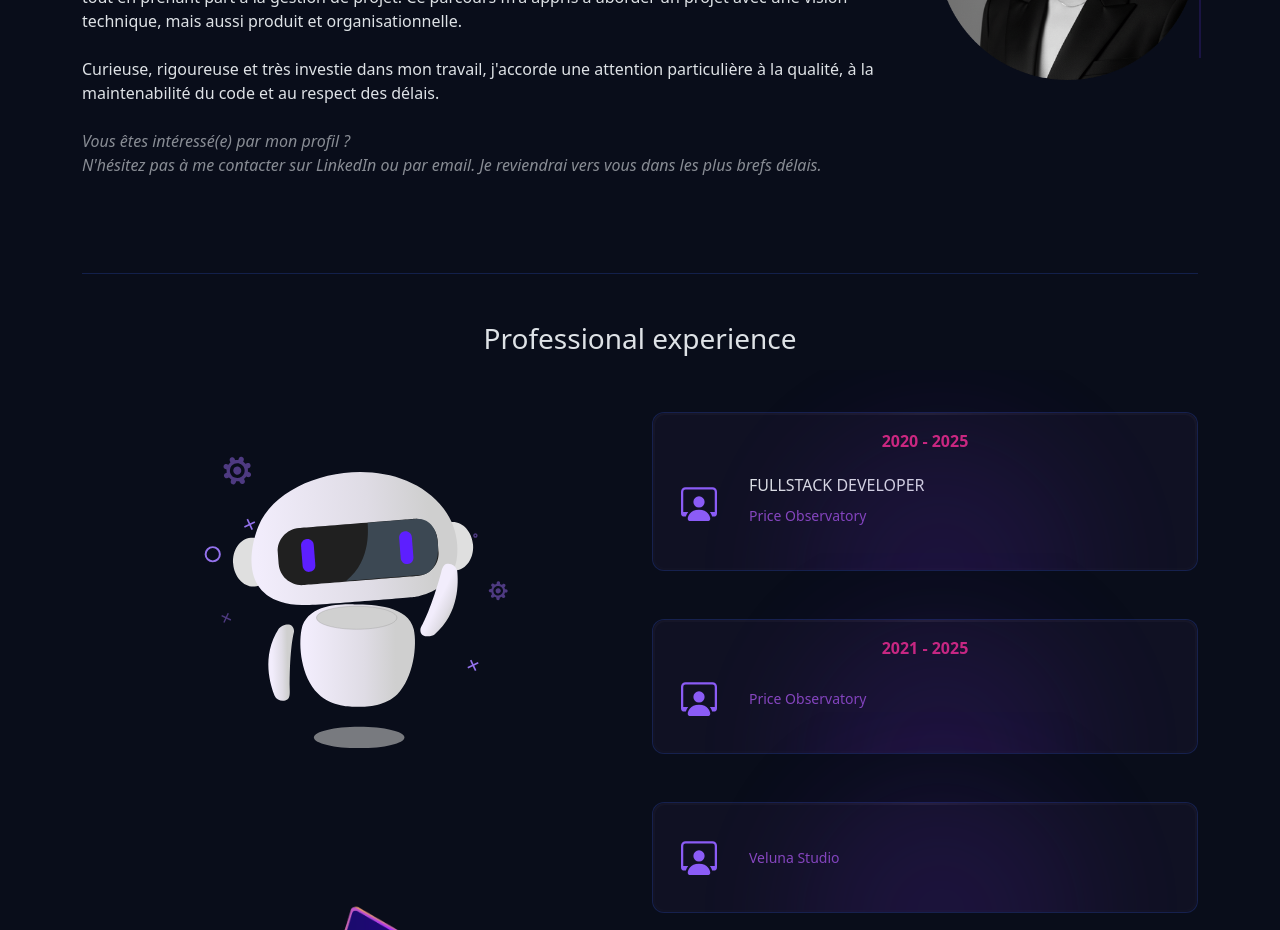
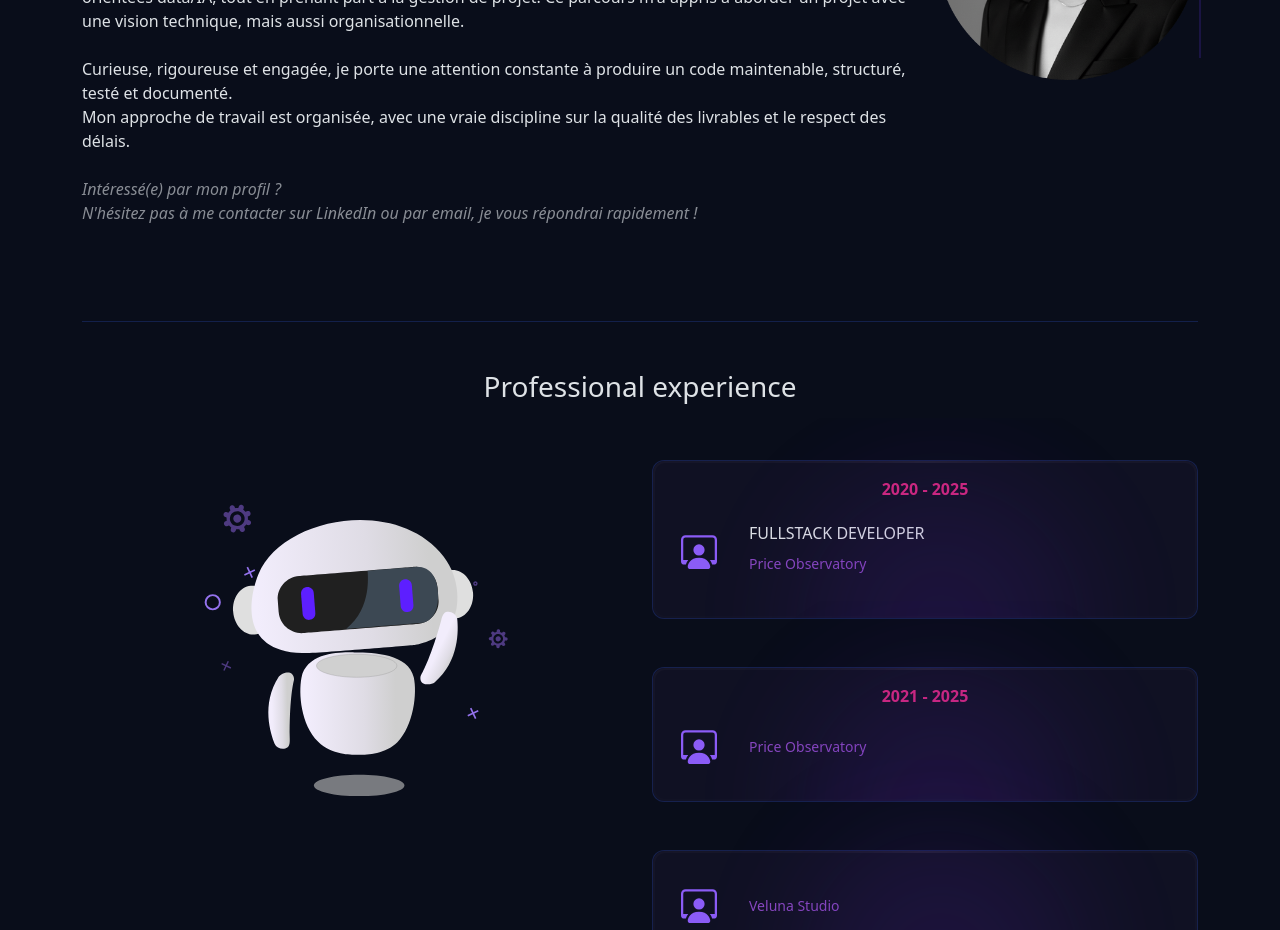
Before and after one commit to git-thu-thao-nguyen/portfolio-v2, a React (Vite) app: page / in a window 1280 px wide. Shown: the part 880-1810 px from the top of the page. Built offline with nearby package versions, Linux system fonts and the light colour scheme.

Commit message:
update profile

```diff
--- a/src/components/sections/introduction/index.tsx
+++ b/src/components/sections/introduction/index.tsx
@@ -27,17 +27,19 @@ const Introduction = () => {
                         🎓 Diplômée d'un Bac+5 en Informatique, je cumule plus de 5 ans d'expérience en développement web, automatisation et projets data, à travers des missions en entreprise et une aventure entrepreneuriale.
                         <br />
                         <br />
-                        J'ai travaillé sur des technologies web, des outils full-stack, des workflows automatisés et des solutions data/IA, tout en prenant part à la gestion de projet. Ce parcours m'a appris à aborder un projet avec une vision technique, mais aussi produit et organisationnelle.
+                        J'ai travaillé sur des technologies web, des outils full-stack, des workflows automatisés et des solutions orientées data/IA, tout en prenant part à la gestion de projet. Ce parcours m'a appris à aborder un projet avec une vision technique, mais aussi organisationnelle.
                         <br />
                         <br />
-                        Curieuse, rigoureuse et très investie dans mon travail, j'accorde une attention particulière à la qualité, à la maintenabilité du code et au respect des délais.
+                        Curieuse, rigoureuse et engagée, je porte une attention constante à produire un code maintenable, structuré, testé et documenté.
+                        <br />
+                        Mon approche de travail est organisée, avec une vraie discipline sur la qualité des livrables et le respect des délais.
                         <br />
                         <br />
                         <i>
                             <span className='fw-light' style={{ opacity: 0.6 }}>
-                                Vous êtes intéressé(e) par mon profil ?
+                                Intéressé(e) par mon profil ?
                                 <br />
-                                N'hésitez pas à me contacter sur LinkedIn ou par email. Je reviendrai vers vous dans les plus brefs délais.
+                                N'hésitez pas à me contacter sur LinkedIn ou par email, je vous répondrai rapidement !
                             </span>
                         </i>
 
--- a/src/helpers/data.ts
+++ b/src/helpers/data.ts
@@ -56,7 +56,7 @@ export const EXPERIENCES = [
             fr: [
             "Planification, chiffrage et suivi des projets clients, avec des livraisons conformes aux délais et exigences.",
             "Pilotage d'une équipe technique de 5 personnes à distance, chargée de mettre en place la solution pour les clients",
-            "Plus de 50 clients déployés, parmi lesquels : Schneider, Michelin, SFR, Carrefour, Head, Atida, Sisley..."
+            "Plus de 100 clients déployés, parmi lesquels : Schneider, Michelin, SFR, Carrefour, Head, Atida, Sisley..."
             ],
             en: ""
         }
```
